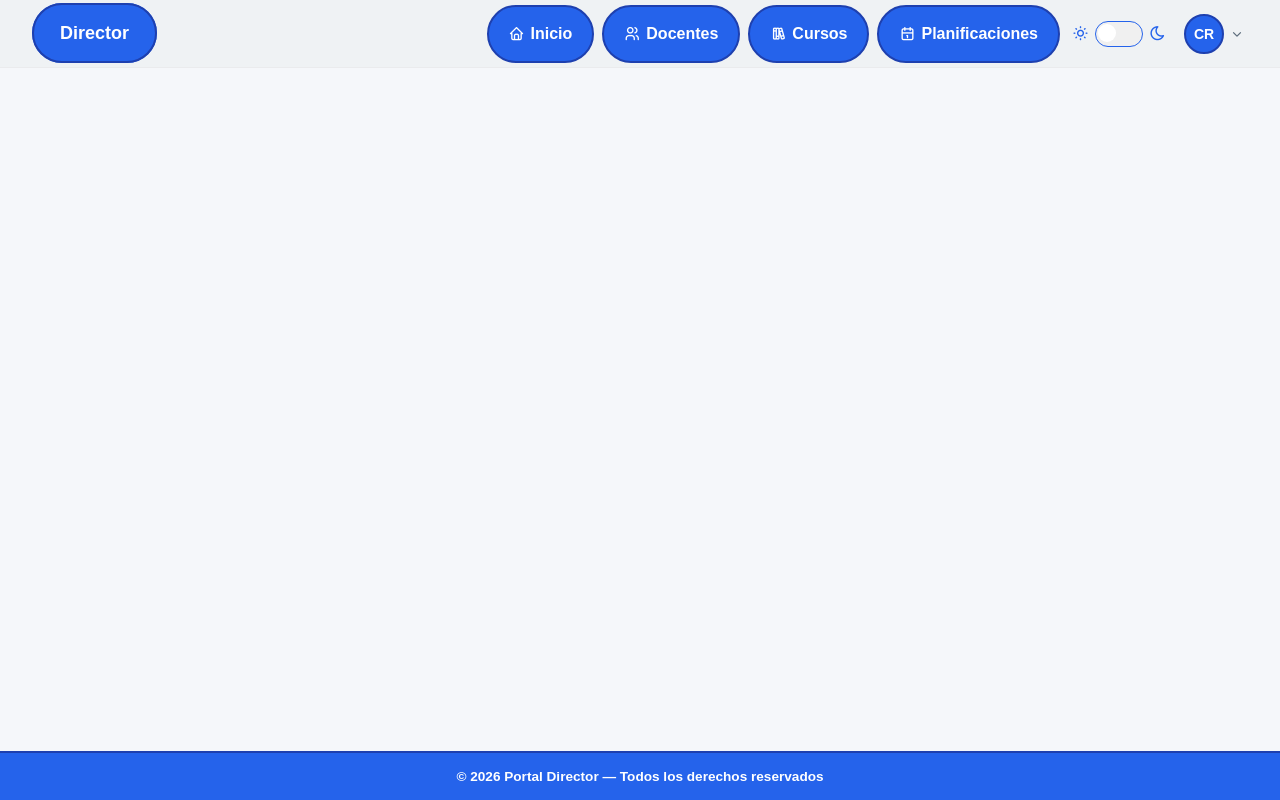
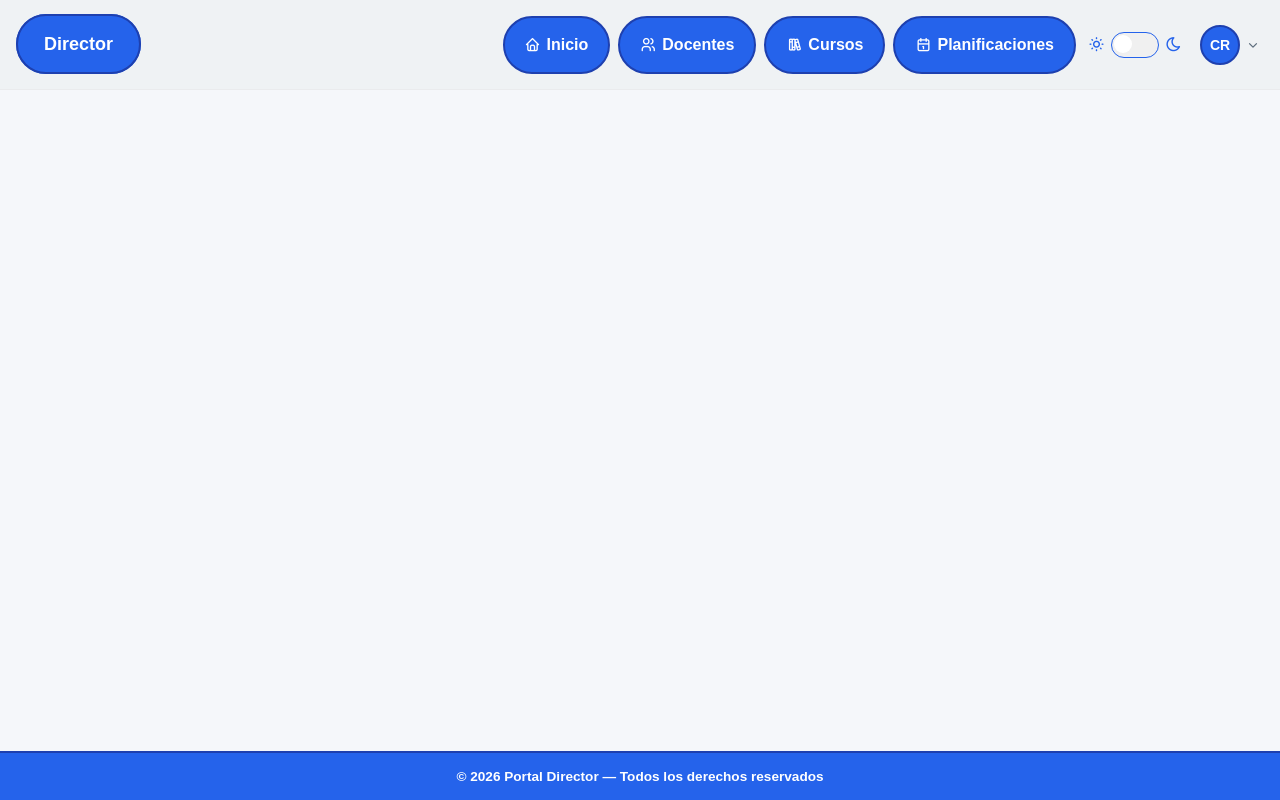
Before and after one commit to juanimol19/planificar-v2, a Vue app in the folder frontend/: page /director in a window 1280 px wide. Built offline with nearby package versions, Linux system fonts and the light colour scheme.

Commit message:
Modificacion simple de Navbar

```diff
--- a/frontend/src/components/director/DirectorNavbar.vue
+++ b/frontend/src/components/director/DirectorNavbar.vue
@@ -105,8 +105,8 @@ onUnmounted(() => document.removeEventListener('click', cerrarSiClickFuera))
   display: flex;
   align-items: center;
   justify-content: space-between;
-  padding: 0.75rem 2rem;
-  height: 68px;
+  padding: 0.75rem 1rem;
+  height: 90px;
   background-color: #eff2f4;
   border-bottom: 0.5px solid rgba(177, 149, 149, 0.08);
   transition: background-color 0.3s, border-color 0.3s;
```
